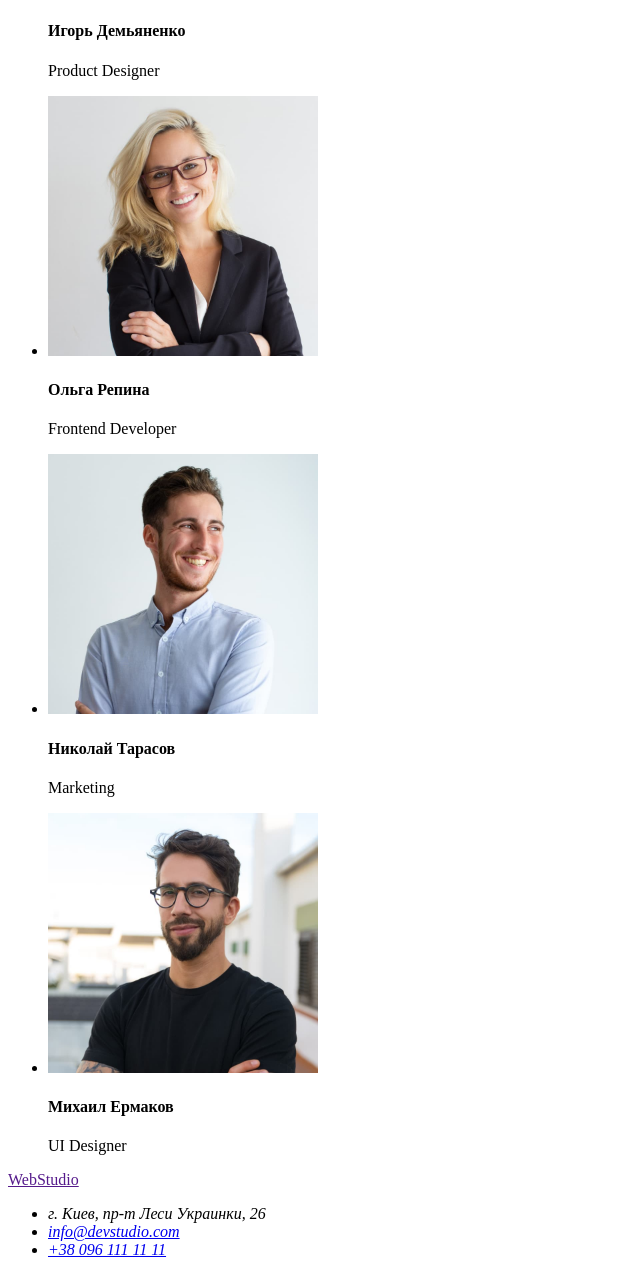
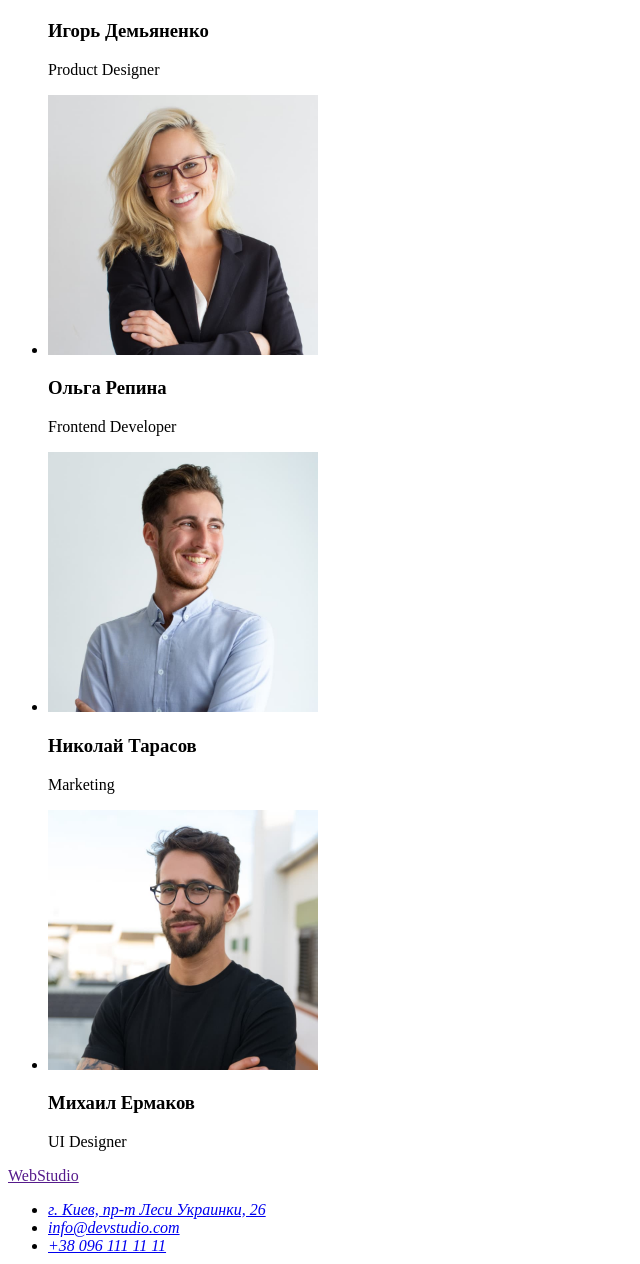
Before and after one commit to MotkovaKateryna/goit-markup-hw-01, a plain HTML site: page index.html in a window 1280 px wide. Shown: the part 1836-3100 px from the top of the page, without its empty margins (0-640 px from the left). Drawn offline with Linux system fonts and the light colour scheme.

Commit message:
made changes to the file index.html

```diff
--- a/index.html
+++ b/index.html
@@ -49,18 +49,18 @@
         <section>
             <h2>Чем мы занимаемся</h2>
             <ul>
-            <li><img src="./images/img1.jpg" alt="programming" width="370"></li>
-            <li><img src="./images/img2.jpg" alt="adaptation" width="370"></li>
-            <li> <img src="./images/img3.jpg" alt="design" width="370"></li>
+            <li><img src="./images/img1.jpg" alt="Программирование" width="370"></li>
+            <li><img src="./images/img2.jpg" alt="Адаптация" width="370"></li> <!--Чесно кажучи не зовсім розумію, що на цій картинці, подумала що це адаптація сайту під мобільну версію-->
+            <li> <img src="./images/img3.jpg" alt="Дизайн" width="370"></li>
             </ul>
         </section>
         <section>
             <h2>Наша команда</h2>
             <ul>
-            <li><img src="./images/img4.jpg" alt="фото Игорь Демьяненко" width="270"> <h4>Игорь Демьяненко</h4> <p>Product Designer</p></li>
-            <li><img src="./images/img5.jpg" alt="фото Ольга Репина" width="270"> <h4>Ольга Репина</h4> <p>Frontend Developer</p></li>
-            <li><img src="./images/img6.jpg" alt="фото Николай Тарасов" width="270"> <h4>Николай Тарасов</h4> <p>Marketing</p></li>
-            <li><img src="./images/img7.jpg" alt="фото Михаил Ермаков" width="270"> <h4>Михаил Ермаков</h4><p>UI Designer</p></li>
+            <li><img src="./images/img4.jpg" alt="фото Игорь Демьяненко" width="270"> <h3>Игорь Демьяненко</h3> <p>Product Designer</p></li>
+            <li><img src="./images/img5.jpg" alt="фото Ольга Репина" width="270"> <h3>Ольга Репина</h3> <p>Frontend Developer</p></li>
+            <li><img src="./images/img6.jpg" alt="фото Николай Тарасов" width="270"> <h3>Николай Тарасов</h3> <p>Marketing</p></li>
+            <li><img src="./images/img7.jpg" alt="фото Михаил Ермаков" width="270"> <h3>Михаил Ермаков</h3><p>UI Designer</p></li>
             </ul>
         </section>
     </main>
@@ -68,7 +68,7 @@
         <a href="">WebStudio</a>
         <address>
         <ul>
-            <li>  г. Киев, пр-т Леси Украинки, 26 </li>
+            <li> <a href="https://goo.gl/maps/29r4Vdm6cdgo4i6k8">г. Киев, пр-т Леси Украинки, 26</a></li>
             <li><a href="mailto:info@devstudio.com">info@devstudio.com </a></li>
             <li><a href="tel:+380961111111">+38 096 111 11 11</a></li>
         </ul>
```
